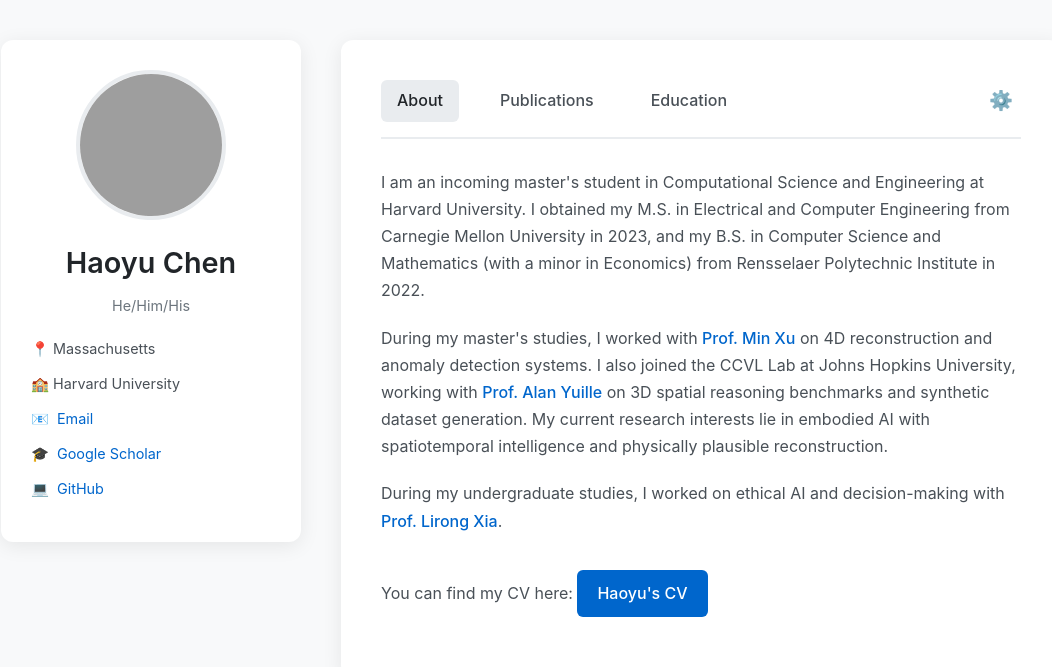
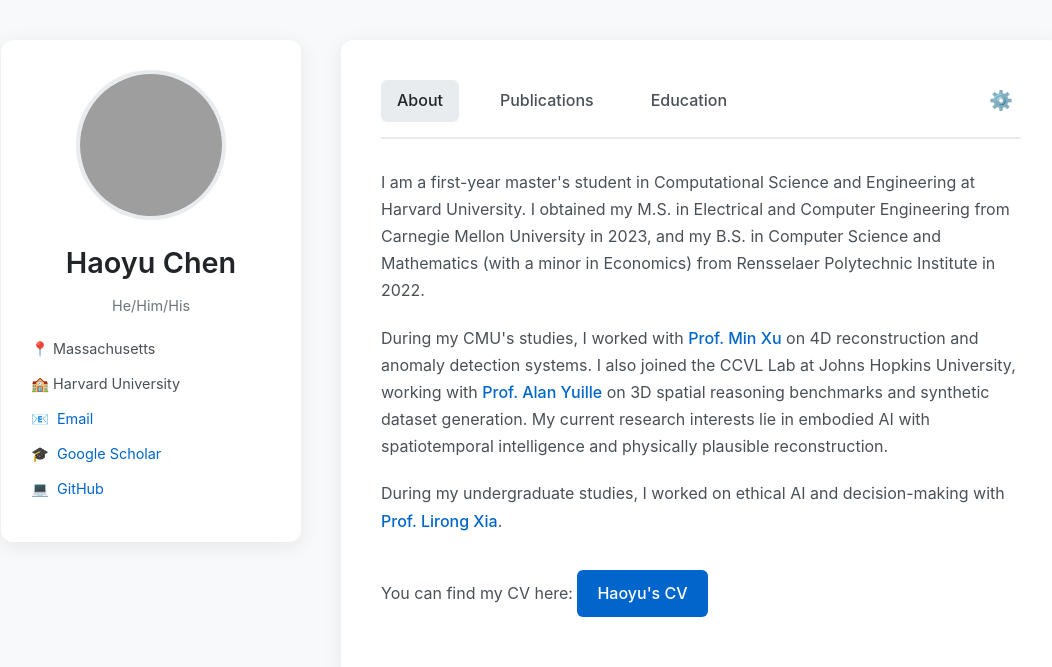
Before and after one commit to Tonychen050400/personal_page, a plain HTML site: page index.html in a window 1280 px wide. Shown: the whole page, without its empty margins (109-1161 px from the left). Drawn offline with Linux system fonts and the light colour scheme; grey boxes are pictures that could not be loaded.

Commit message:
update intro

```diff
--- a/index.html
+++ b/index.html
@@ -384,9 +384,9 @@
             <!-- About Section -->
             <div id="about-section" class="section-content">
                 <div class="bio">
-                    <p>I am an incoming master's student in Computational Science and Engineering at Harvard University. I obtained my M.S. in Electrical and Computer Engineering from Carnegie Mellon University in 2023, and my B.S. in Computer Science and Mathematics (with a minor in Economics) from Rensselaer Polytechnic Institute in 2022.</p>
+                    <p>I am a first-year master's student in Computational Science and Engineering at Harvard University. I obtained my M.S. in Electrical and Computer Engineering from Carnegie Mellon University in 2023, and my B.S. in Computer Science and Mathematics (with a minor in Economics) from Rensselaer Polytechnic Institute in 2022.</p>
 
-                    <p>During my master's studies, I worked with <a href="https://xulabs.github.io/" class="professor-link">Prof. Min Xu</a> on 4D reconstruction and anomaly detection systems. I also joined the CCVL Lab at Johns Hopkins University, working with <a href="https://www.cs.jhu.edu/~ayuille/" class="professor-link">Prof. Alan Yuille</a> on 3D spatial reasoning benchmarks and synthetic dataset generation. My current research interests lie in embodied AI with spatiotemporal intelligence and physically plausible reconstruction.</p>
+                    <p>During my CMU's studies, I worked with <a href="https://xulabs.github.io/" class="professor-link">Prof. Min Xu</a> on 4D reconstruction and anomaly detection systems. I also joined the CCVL Lab at Johns Hopkins University, working with <a href="https://www.cs.jhu.edu/~ayuille/" class="professor-link">Prof. Alan Yuille</a> on 3D spatial reasoning benchmarks and synthetic dataset generation. My current research interests lie in embodied AI with spatiotemporal intelligence and physically plausible reconstruction.</p>
 
                     <p>During my undergraduate studies, I worked on ethical AI and decision-making with <a href="https://people.cs.rutgers.edu/~lirong.xia/" class="professor-link">Prof. Lirong Xia</a>.</p>
 
```
